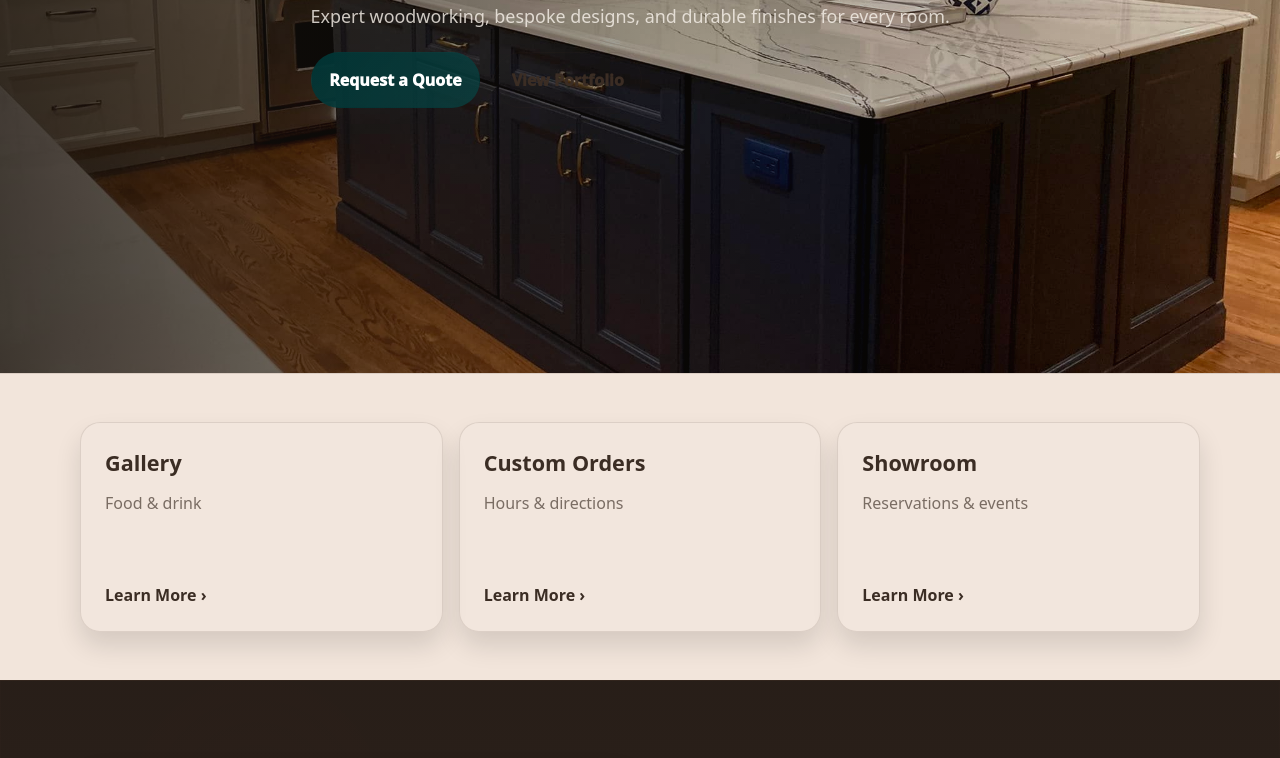
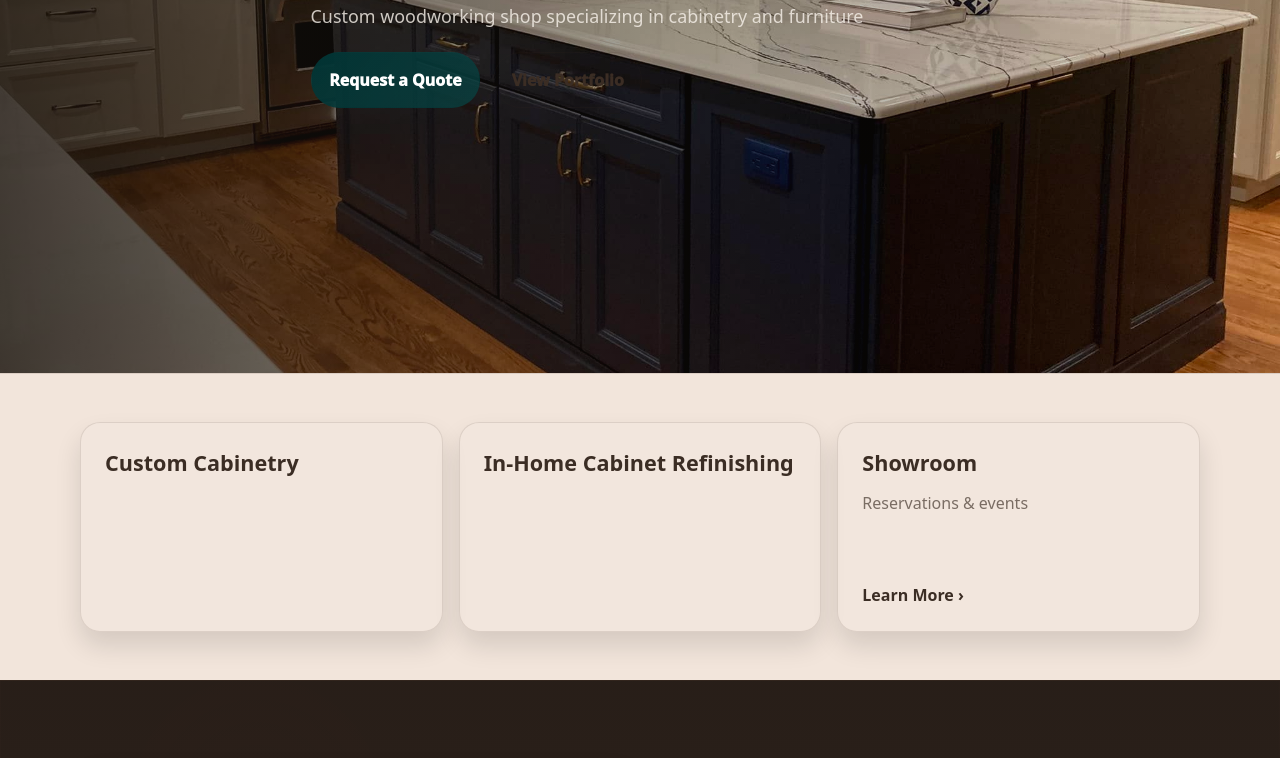
Before and after one commit to nicholas-shupinski/Christian-Derstine-Furniture-Maker, a plain HTML site: page index.html in a window 1280 px wide. Shown: the part 426-1184 px from the top of the page. Drawn offline with Linux system fonts and the light colour scheme.

Commit message:
Established possible design layout. Shifting to design2

```diff
--- a/index.html
+++ b/index.html
@@ -22,7 +22,7 @@
           <div class="container hero__content">
             <p class="eyebrow">Handcrafted Furniture</p>
             <h1 class="h1">Built custom in our local workshop.</h1>
-            <p class="lead">Expert woodworking, bespoke designs, and durable finishes for every room.</p>
+            <p class="lead">Custom woodworking shop specializing in cabinetry and furniture</p>
             <div class="hero__actions">
               <a class="btn btn--primary" href="contact.html">Request a Quote</a>
               <a class="btn btn--outline" href="gallery.html">View Portfolio</a>
@@ -34,14 +34,14 @@
       <section class="section section--tight">
         <div class="container feature-grid">
           <a class="feature-card" href="gallery.html">
-            <h2 class="feature-card__title">Gallery</h2>
-            <p class="feature-card__text">Food & drink</p>
-            <span class="feature-card__link">Learn More ›</span>
+            <h2 class="feature-card__title">Custom Cabinetry</h2>
+            <!-- <p class="feature-card__text">Food & drink</p> -->
+            <!-- <span class="feature-card__link">Learn More ›</span> -->
           </a>
           <a class="feature-card" href="services.html">
-            <h2 class="feature-card__title">Custom Orders</h2>
-            <p class="feature-card__text">Hours & directions</p>
-            <span class="feature-card__link">Learn More ›</span>
+            <h2 class="feature-card__title">In-Home Cabinet Refinishing</h2>
+            <!-- <p class="feature-card__text">Hours & directions</p>
+            <span class="feature-card__link">Learn More ›</span> -->
           </a>
           <a class="feature-card" href="about.html">
             <h2 class="feature-card__title">Showroom</h2>
```
